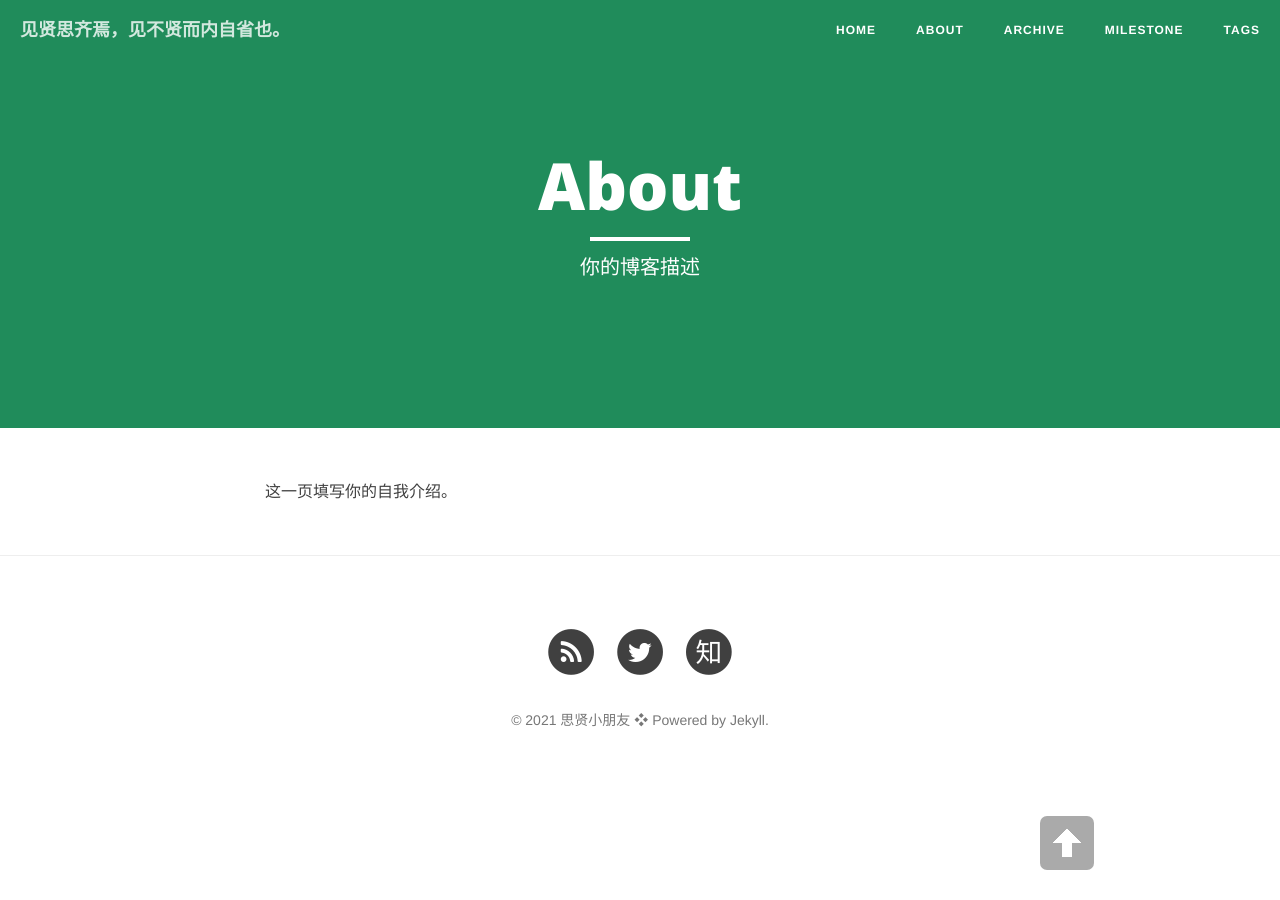
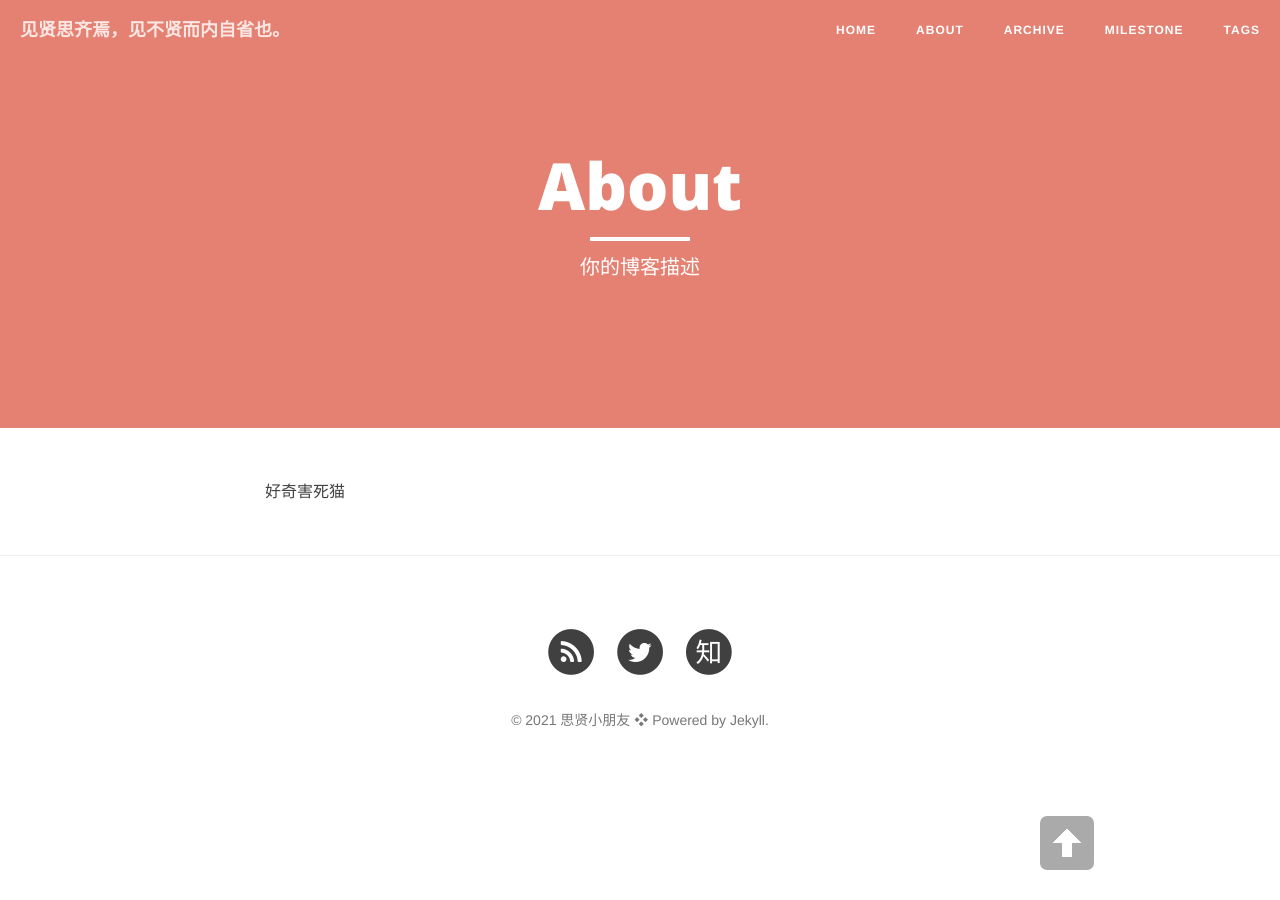
Before and after one commit to realbobcat/realbobcat.github.io, a Jekyll site: the page built from about.md, in a window 1280 px wide. Built offline with Jekyll 4.4.1, drawn with Linux system fonts in a browser that asks for light colours; nearby versions of some CDN libraries.

Commit message:
Update about.md

```diff
--- a/about.md
+++ b/about.md
@@ -2,7 +2,7 @@
 layout: page
 title: "About"
 description: "你的博客描述 "
-header-img: "img/green.jpg"
+header-img: "img/orange.jpg"
 ---
 
-这一页填写你的自我介绍。
+好奇害死猫
```
